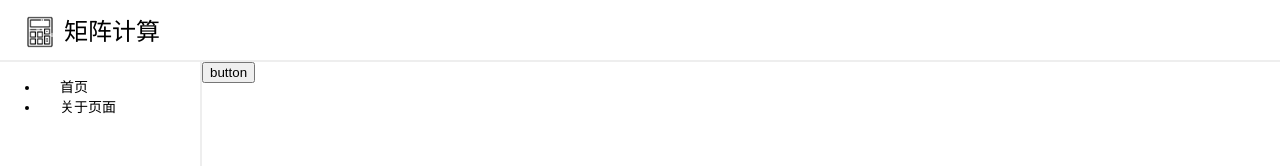
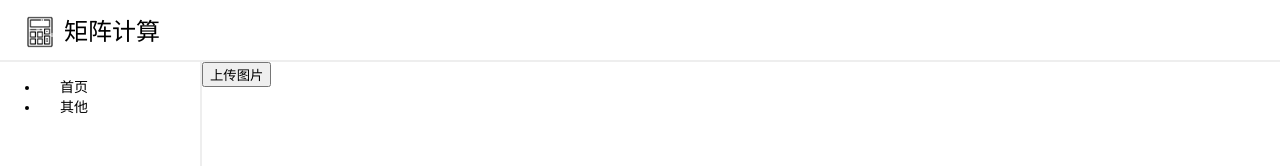
Before and after one commit to fedoraiver/-web, a Vue app: page / in a window 1280 px wide. Shown: the top 166 px of the page. Built offline with nearby package versions, Linux system fonts and the light colour scheme.

Commit message:
feat:change to fit my project

```diff
--- a/src/App.vue
+++ b/src/App.vue
@@ -32,8 +32,8 @@
         <el-menu :default-active="$router.path" router class="el-menu-demo">
           <el-menu-item index="/">首页</el-menu-item>
           <el-submenu>
-            <template slot="title">关于页面</template>
-            <el-menu-item index="/about">关于详情</el-menu-item>
+            <template slot="title">其他</template>
+            <el-menu-item index="/about">帮助</el-menu-item>
           </el-submenu>
         </el-menu>
       </div>
--- a/src/views/AboutView.vue
+++ b/src/views/AboutView.vue
@@ -1,5 +1,5 @@
 <template>
   <div class="about">
-    <h1>This is an about page</h1>
+    <h1>在首页上传矩阵运算的图片(png格式)，并耐心等待结果。</h1>
   </div>
 </template>
--- a/src/views/HomeView.vue
+++ b/src/views/HomeView.vue
@@ -1,6 +1,6 @@
 <template>
   <div>
-    <el-button type="primary">button</el-button>
+    <el-button type="primary">上传图片</el-button>
   </div>
 </template>
 
```
